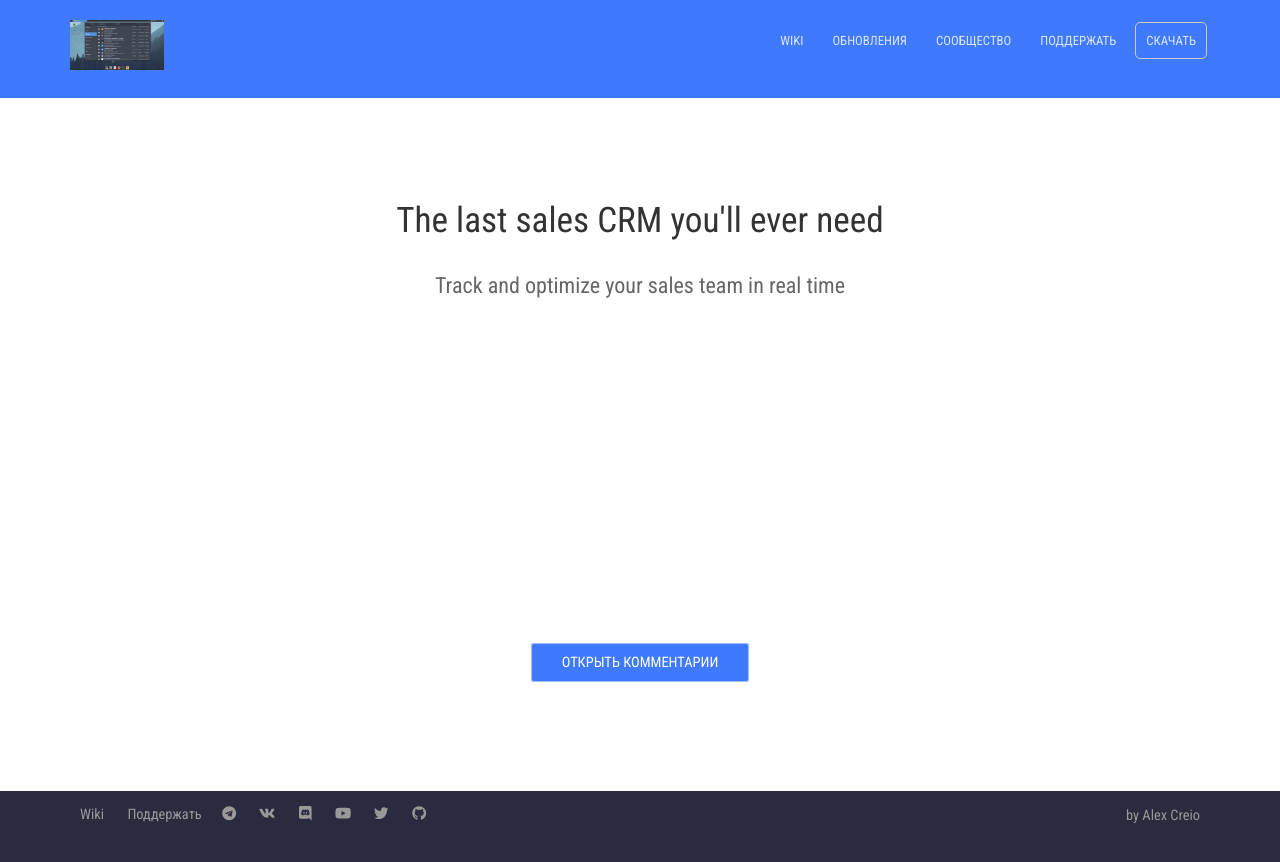
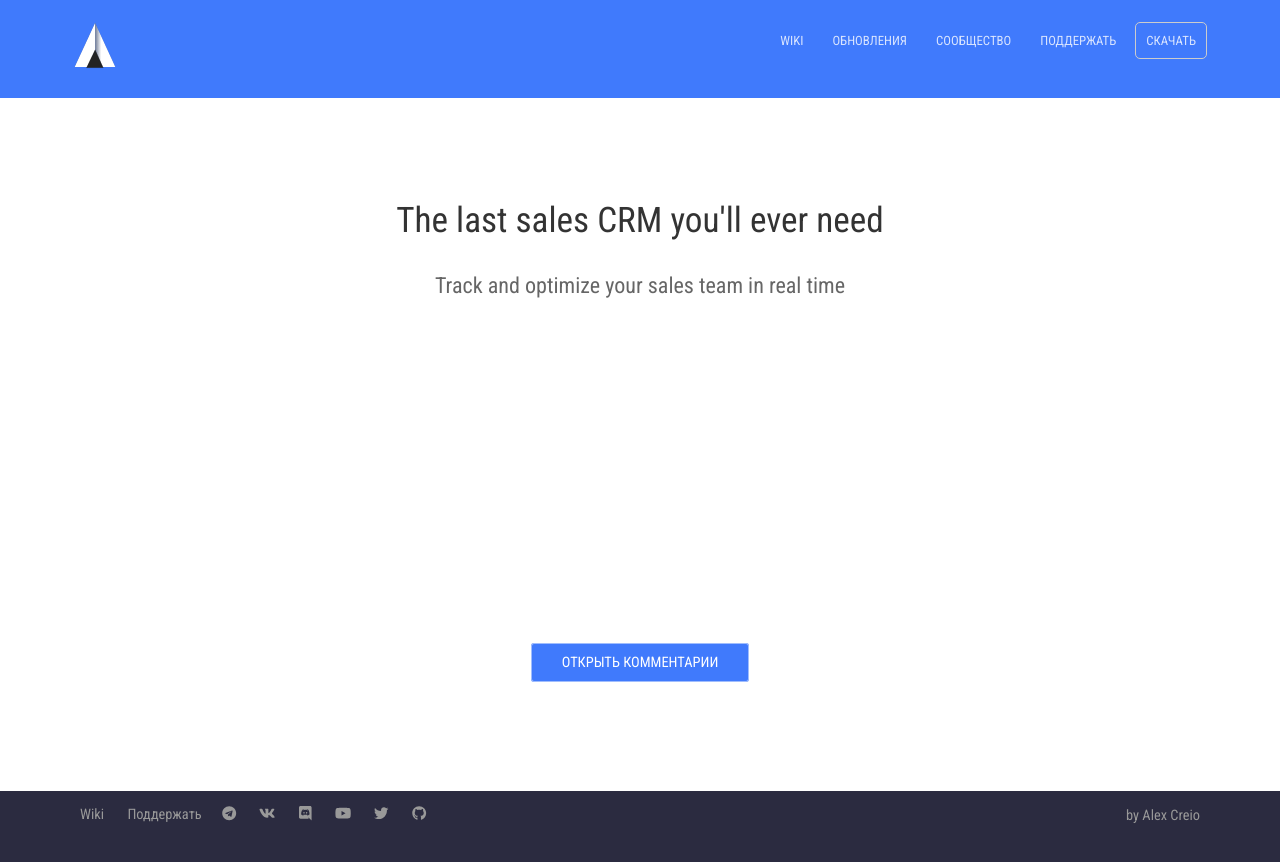
Before and after one commit to bullik01/ctlos.github.io, a Jekyll site: the page built from _pages/up.html, in a window 1280 px wide. Shown: the top 862 px of the page. Built offline with Jekyll 4.4.1, drawn with Linux system fonts in a browser that asks for light colours; nearby versions of some CDN libraries; a script that is not in the unit is left out; comment, search, counter and statistics services are not loaded.

Commit message:
2019.02.17 Update

```diff
--- a/_layouts/default.html
+++ b/_layouts/default.html
@@ -39,7 +39,7 @@
 	<body>
 		<header>
 			<div class="container">
-				<div class="company-name"><a href="{{ site.baseurl }}/"><img class="logo" src="{{ site.baseurl }}/assets/img/ctlos.jpg" alt="Ctlos logo"></a></div>
+				<div class="company-name"><a href="{{ site.baseurl }}/"><img class="logo" src="{{ site.baseurl }}/assets/img/logo.svg" alt="Ctlos logo"></a></div>
 				{% include navigation.html %}
 			</div>
 		</header>
```
Also changed, not shown: assets/img/logo.svg (added).
